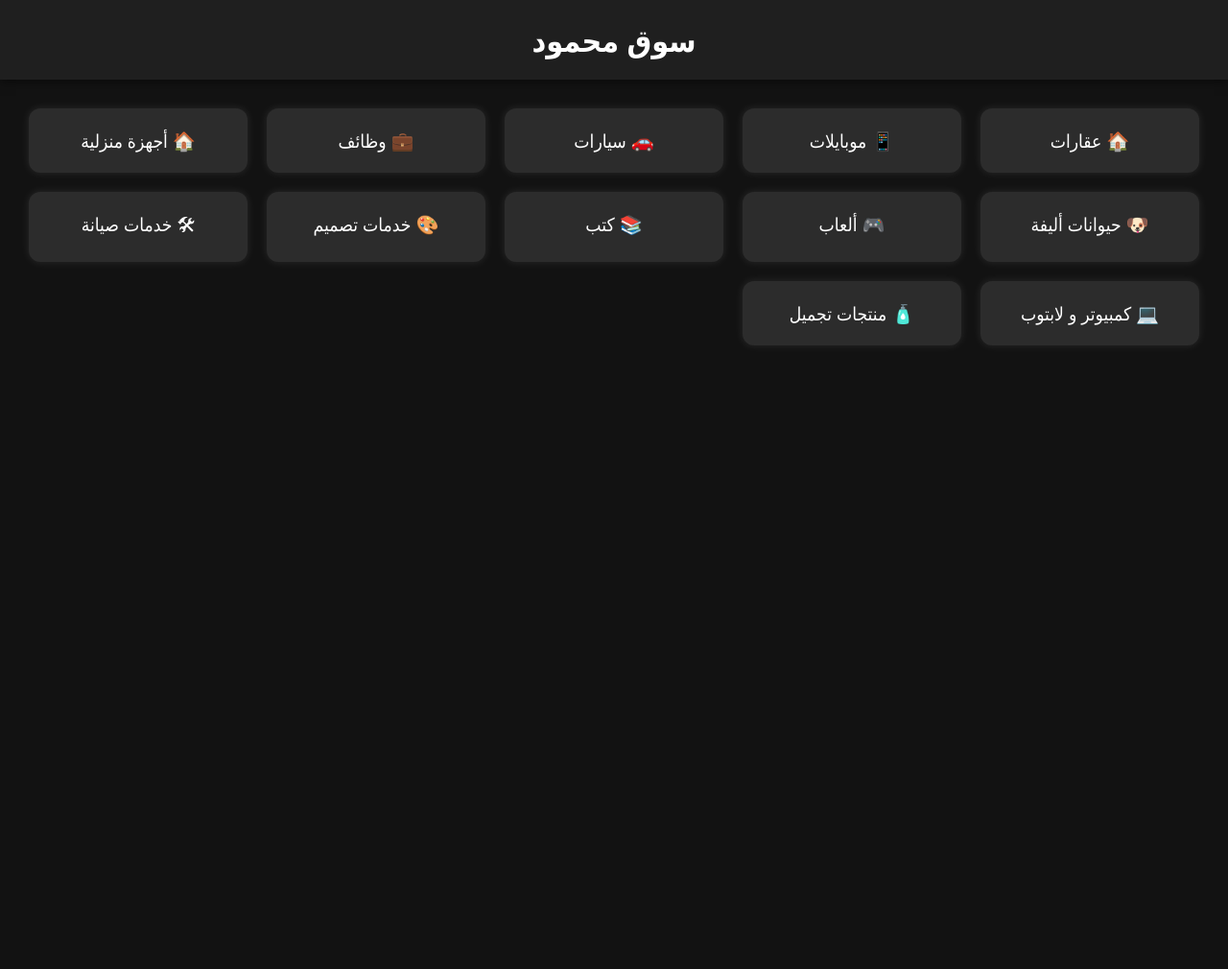
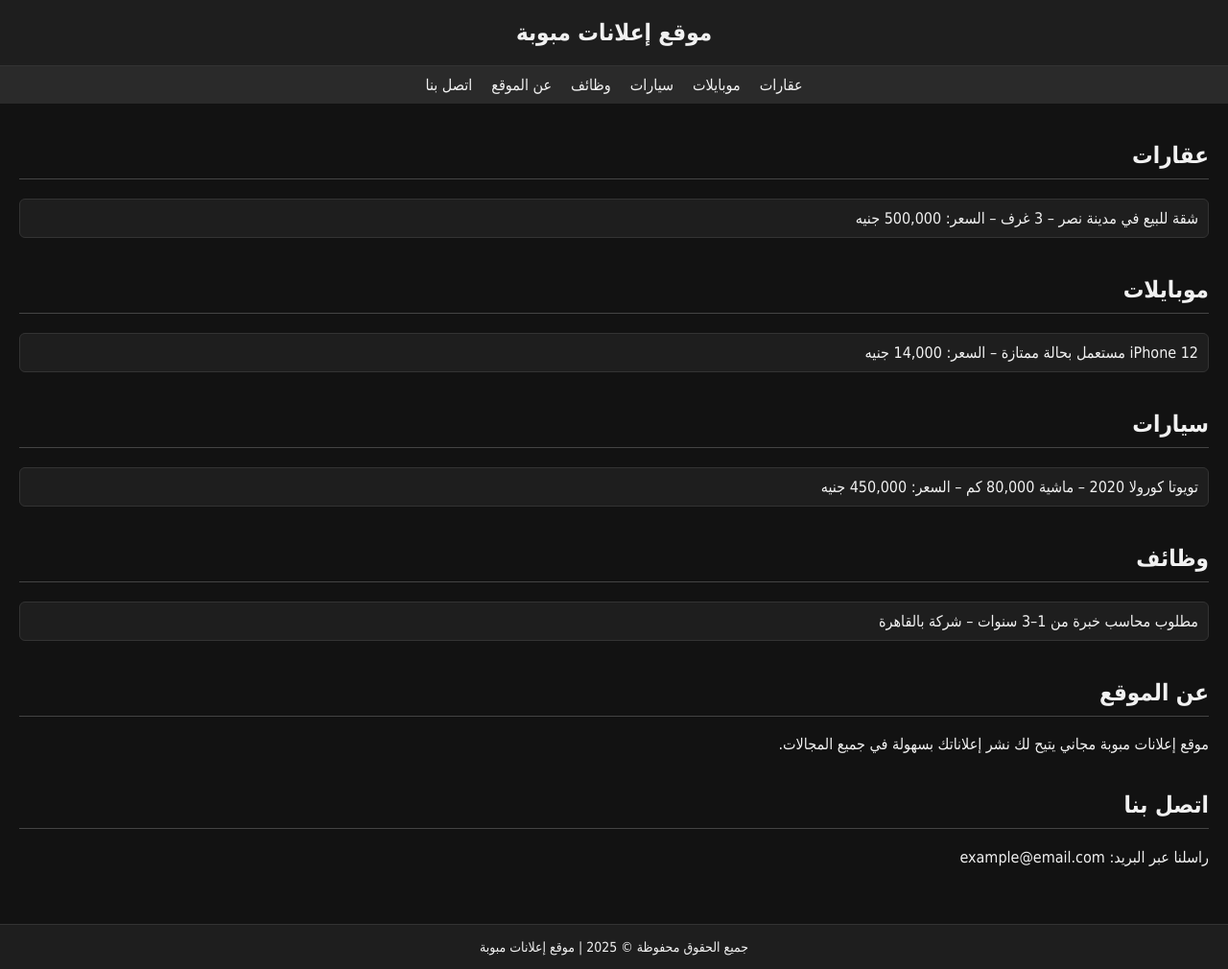
Before and after one commit to mahmoud-ads/mahmoud-ads.github.io, a plain HTML site: page index.html in a window 1280 px wide. Shown: the whole page at 96% size. Before the commit the page ends 800 px from the top, so only its background shows below. Drawn offline with Linux system fonts and the light colour scheme.

Commit message:
Update index.html

```diff
--- a/index.html
+++ b/index.html
@@ -1,65 +1,101 @@
 <!DOCTYPE html><html lang="ar" dir="rtl">
 <head>
-  <meta charset="UTF-8" />
-  <meta name="viewport" content="width=device-width, initial-scale=1.0" />
-  <title>سوق محمود</title>
+  <meta charset="UTF-8">
+  <meta name="viewport" content="width=device-width, initial-scale=1.0">
+  <meta name="description" content="موقع إعلانات مبوبة مجاني">
+  <title>موقع إعلانات</title>
   <style>
     body {
+      margin: 0;
+      font-family: 'Tahoma', sans-serif;
       background-color: #121212;
-      color: #ffffff;
-      font-family: 'Segoe UI', Tahoma, Geneva, Verdana, sans-serif;
-      margin: 0;
-      padding: 0;
+      color: #f1f1f1;
+    }
+    header {
+      background-color: #1e1e1e;
+      padding: 20px;
       text-align: center;
-    }header {
-  background-color: #1f1f1f;
-  padding: 20px;
-  font-size: 2em;
-  font-weight: bold;
-  box-shadow: 0 2px 10px rgba(0, 0, 0, 0.5);
-}
-
-.container {
-  display: grid;
-  grid-template-columns: repeat(auto-fit, minmax(200px, 1fr));
-  gap: 20px;
-  padding: 30px;
-}
-
-.box {
-  background-color: #2c2c2c;
-  padding: 20px;
-  border-radius: 12px;
-  font-size: 1.2em;
-  box-shadow: 0 0 10px rgba(255, 255, 255, 0.1);
-  transition: 0.3s;
-  cursor: pointer;
-}
-
-.box:hover {
-  background-color: #333;
-  transform: scale(1.05);
-}
-
+      font-size: 24px;
+      font-weight: bold;
+      border-bottom: 1px solid #333;
+    }
+    nav {
+      display: flex;
+      justify-content: center;
+      background-color: #2a2a2a;
+      padding: 10px 0;
+      gap: 20px;
+    }
+    nav a {
+      color: #f1f1f1;
+      text-decoration: none;
+    }
+    .container {
+      padding: 20px;
+    }
+    .section {
+      margin-bottom: 40px;
+    }
+    .section h2 {
+      border-bottom: 1px solid #444;
+      padding-bottom: 10px;
+    }
+    .ad {
+      background-color: #1e1e1e;
+      border: 1px solid #333;
+      padding: 10px;
+      margin-bottom: 10px;
+      border-radius: 6px;
+    }
+    footer {
+      background-color: #1e1e1e;
+      text-align: center;
+      padding: 15px;
+      border-top: 1px solid #333;
+      font-size: 14px;
+    }
   </style>
   <script async src="https://pagead2.googlesyndication.com/pagead/js/adsbygoogle.js?client=ca-pub-2066633236525047"
      crossorigin="anonymous"></script>
 </head>
 <body>
-  <header>سوق محمود</header>
+  <header>موقع إعلانات مبوبة</header>
+  <nav>
+    <a href="#real">عقارات</a>
+    <a href="#phones">موبايلات</a>
+    <a href="#cars">سيارات</a>
+    <a href="#jobs">وظائف</a>
+    <a href="#about">عن الموقع</a>
+    <a href="#contact">اتصل بنا</a>
+  </nav>
   <div class="container">
-    <div class="box">🏠 عقارات</div>
-    <div class="box">📱 موبايلات</div>
-    <div class="box">🚗 سيارات</div>
-    <div class="box">💼 وظائف</div>
-    <div class="box">🏠 أجهزة منزلية</div>
-    <div class="box">🐶 حيوانات أليفة</div>
-    <div class="box">🎮 ألعاب</div>
-    <div class="box">📚 كتب</div>
-    <div class="box">🎨 خدمات تصميم</div>
-    <div class="box">🛠 خدمات صيانة</div>
-    <div class="box">💻 كمبيوتر و لابتوب</div>
-    <div class="box">🧴 منتجات تجميل</div>
+    <div id="real" class="section">
+      <h2>عقارات</h2>
+      <div class="ad">شقة للبيع في مدينة نصر – 3 غرف – السعر: 500,000 جنيه</div>
+    </div>
+    <div id="phones" class="section">
+      <h2>موبايلات</h2>
+      <div class="ad">iPhone 12 مستعمل بحالة ممتازة – السعر: 14,000 جنيه</div>
+    </div>
+    <div id="cars" class="section">
+      <h2>سيارات</h2>
+      <div class="ad">تويوتا كورولا 2020 – ماشية 80,000 كم – السعر: 450,000 جنيه</div>
+    </div>
+    <div id="jobs" class="section">
+      <h2>وظائف</h2>
+      <div class="ad">مطلوب محاسب خبرة من 1–3 سنوات – شركة بالقاهرة</div>
+    </div>
+    <div id="about" class="section">
+      <h2>عن الموقع</h2>
+      <p>موقع إعلانات مبوبة مجاني يتيح لك نشر إعلاناتك بسهولة في جميع المجالات.</p>
+    </div>
+    <div id="contact" class="section">
+      <h2>اتصل بنا</h2>
+      <p>راسلنا عبر البريد: example@email.com</p>
+    </div>
   </div>
+  <footer>
+    جميع الحقوق محفوظة © 2025 | موقع إعلانات مبوبة
+  </footer>
 </body>
 </html>
```
